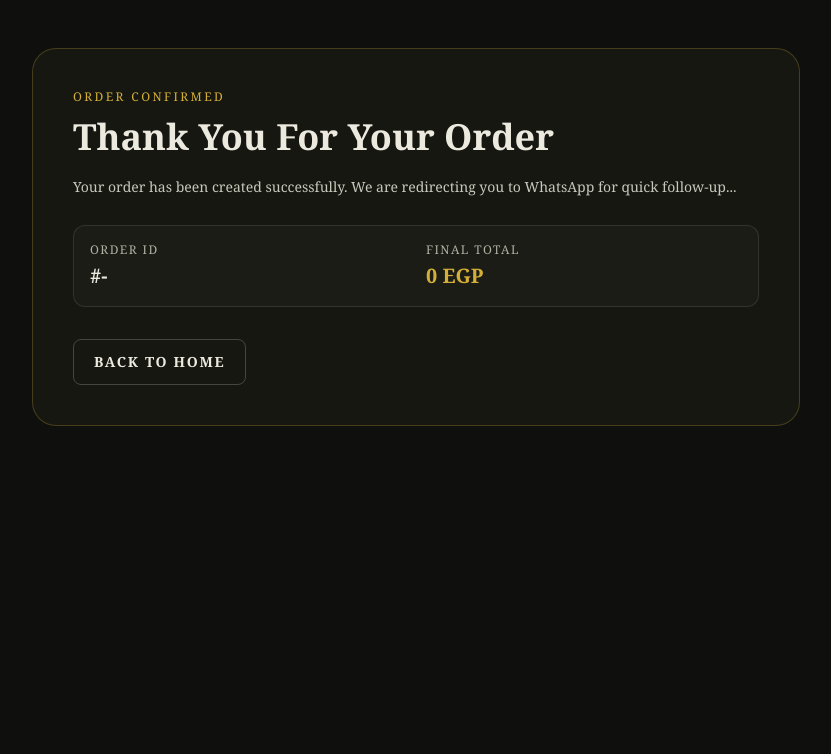
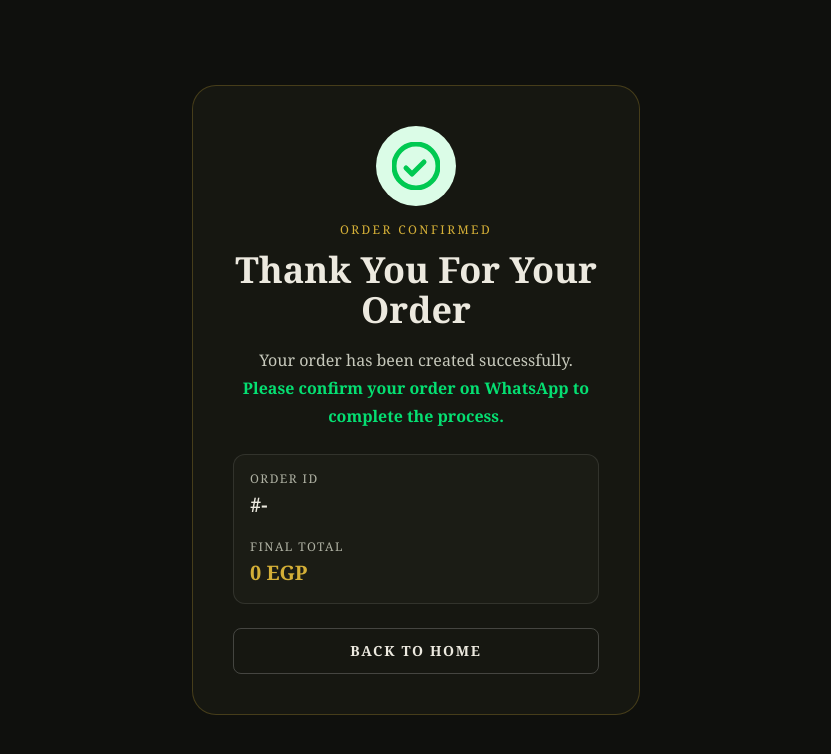
Before and after one commit to amrzaghlol773/merume-store, a Next.js app: page /order-success in a window 1280 px wide. Shown: the top 754 px of the page, without its empty margins (224-1055 px from the left). Built offline with nearby package versions, Linux system fonts and the light colour scheme.

Commit message:
added manual whatsapp confirmation button

```diff
--- a/src/components/order-success-client.tsx
+++ b/src/components/order-success-client.tsx
@@ -2,8 +2,7 @@
 "use client";
 
 import Link from "next/link";
-// 1. ضفنا useEffect هنا
-import { useEffect, useMemo } from "react";
+import { useMemo } from "react";
 import { useSearchParams } from "next/navigation";
 
 function formatPrice(value: number) {
@@ -17,31 +16,28 @@ export default function OrderSuccessClient() {
   const total = Number(params.get("total") || 0);
   const whatsappUrl = params.get("wa") || "";
 
-  // --- الجزء الجديد اللي هيحل مشكلة العميل ---
-  useEffect(() => {
-    if (whatsappUrl) {
-      // بنستنى ثانية واحدة عشان الصفحة تحمل شكلها الأول وبعدين نحوله
-      const timer = setTimeout(() => {
-        window.location.assign(decodeURIComponent(whatsappUrl));
-      }, 1500);
 
-      return () => clearTimeout(timer);
-    }
-  }, [whatsappUrl]);
-  // ----------------------------------------
 
   const totalLabel = useMemo(() => formatPrice(Number.isFinite(total) ? total : 0), [total]);
 
   return (
-    <main className="min-h-screen bg-[#0f100d] px-4 py-12 text-[#ece9df] sm:px-6 lg:px-8">
-      <div className="mx-auto max-w-3xl rounded-3xl border border-[#d4af37]/25 bg-[#161711] p-6 sm:p-10">
+    <main className="min-h-screen bg-[#0f100d] px-4 py-12 text-[#ece9df] sm:px-6 lg:px-8 flex items-center justify-center">
+      <div className="mx-auto w-full max-w-md rounded-3xl border border-[#d4af37]/25 bg-[#161711] p-6 sm:p-10 flex flex-col items-center">
+        {/* Success Checkmark */}
+        <div className="flex items-center justify-center w-20 h-20 rounded-full bg-green-100 mb-4">
+          <svg className="w-12 h-12 text-green-500" fill="none" stroke="currentColor" strokeWidth="2.5" viewBox="0 0 24 24">
+            <circle cx="12" cy="12" r="11" stroke="currentColor" strokeWidth="2.5" fill="none" />
+            <path strokeLinecap="round" strokeLinejoin="round" d="M7 13l3 3 6-6" />
+          </svg>
+        </div>
         <p className="text-xs uppercase tracking-[0.2em] text-[#d4af37]">Order Confirmed</p>
-        <h1 className="mt-3 text-4xl font-semibold">Thank You For Your Order</h1>
-        <p className="mt-4 text-sm leading-7 text-[#c7c9bc]">
-          Your order has been created successfully. We are redirecting you to WhatsApp for quick follow-up...
+        <h1 className="mt-3 text-3xl sm:text-4xl font-semibold text-center">Thank You For Your Order</h1>
+        <p className="mt-4 text-base leading-7 text-[#c7c9bc] text-center">
+          Your order has been created successfully.<br />
+          <span className="font-semibold text-green-400">Please confirm your order on WhatsApp to complete the process.</span>
         </p>
 
-        <div className="mt-6 grid gap-3 rounded-xl border border-white/10 bg-[#1b1c15] p-4 sm:grid-cols-2">
+        <div className="mt-6 w-full grid gap-3 rounded-xl border border-white/10 bg-[#1b1c15] p-4 grid-cols-1 sm:grid-cols-2">
           <div>
             <p className="text-xs uppercase tracking-[0.12em] text-[#aeb0a2]">Order ID</p>
             <p className="mt-1 text-xl font-semibold">#{orderId}</p>
@@ -52,16 +48,25 @@ export default function OrderSuccessClient() {
           </div>
         </div>
 
-        <div className="mt-8 flex flex-wrap gap-3">
-          {whatsappUrl ? (
-            <a
-              href={whatsappUrl}
-              className="rounded-lg bg-[#d4af37] px-5 py-3 text-sm font-semibold uppercase tracking-[0.12em] text-[#11120e]"
-            >
-              Open WhatsApp Manually
-            </a>
-          ) : null}
-          <Link href="/" className="rounded-lg border border-white/20 px-5 py-3 text-sm font-semibold uppercase tracking-[0.12em] hover:bg-white hover:text-[#11120e]">
+        {/* WhatsApp Button */}
+        {whatsappUrl ? (
+          <button
+            type="button"
+            className="mt-8 flex items-center justify-center w-full rounded-xl bg-[#25D366] px-6 py-4 text-lg font-bold uppercase tracking-wide text-white shadow-lg hover:bg-[#1ebe57] transition-colors duration-150 focus:outline-none focus:ring-2 focus:ring-[#25D366]/60"
+            onClick={() => {
+              window.location.href = decodeURIComponent(whatsappUrl);
+            }}
+          >
+            {/* WhatsApp SVG Icon */}
+            <svg className="w-7 h-7 mr-3" viewBox="0 0 32 32" fill="currentColor" aria-hidden="true">
+              <path d="M16 3C9.373 3 4 8.373 4 15c0 2.385.832 4.584 2.236 6.393L4 29l7.828-2.05A12.94 12.94 0 0016 27c6.627 0 12-5.373 12-12S22.627 3 16 3zm0 22.917c-1.98 0-3.91-.52-5.59-1.5l-.4-.236-4.65 1.217 1.24-4.527-.26-.418A9.93 9.93 0 016 15c0-5.514 4.486-10 10-10s10 4.486 10 10-4.486 10-10 10zm5.29-7.41c-.29-.145-1.71-.844-1.98-.94-.27-.1-.47-.145-.67.145-.2.29-.77.94-.95 1.13-.17.2-.35.22-.64.075-.29-.145-1.22-.45-2.33-1.43-.86-.77-1.44-1.72-1.61-2-.17-.29-.02-.44.13-.58.13-.13.29-.34.43-.51.14-.17.19-.29.29-.48.1-.2.05-.37-.025-.52-.075-.145-.67-1.62-.92-2.22-.24-.58-.48-.5-.67-.51-.17-.01-.37-.01-.57-.01-.2 0-.52.075-.8.37-.27.29-1.05 1.03-1.05 2.5 0 1.47 1.08 2.89 1.23 3.09.15.2 2.13 3.25 5.17 4.43.72.31 1.28.5 1.72.64.72.23 1.37.2 1.88.12.57-.09 1.71-.7 1.95-1.37.24-.67.24-1.25.17-1.37-.07-.12-.26-.19-.55-.33z" />
+            </svg>
+            Confirm Order on WhatsApp
+          </button>
+        ) : null}
+
+        <div className="mt-6 w-full flex flex-col sm:flex-row gap-3">
+          <Link href="/" className="flex-1 rounded-lg border border-white/20 px-5 py-3 text-sm font-semibold uppercase tracking-[0.12em] hover:bg-white hover:text-[#11120e] text-center">
             Back to Home
           </Link>
         </div>
```
